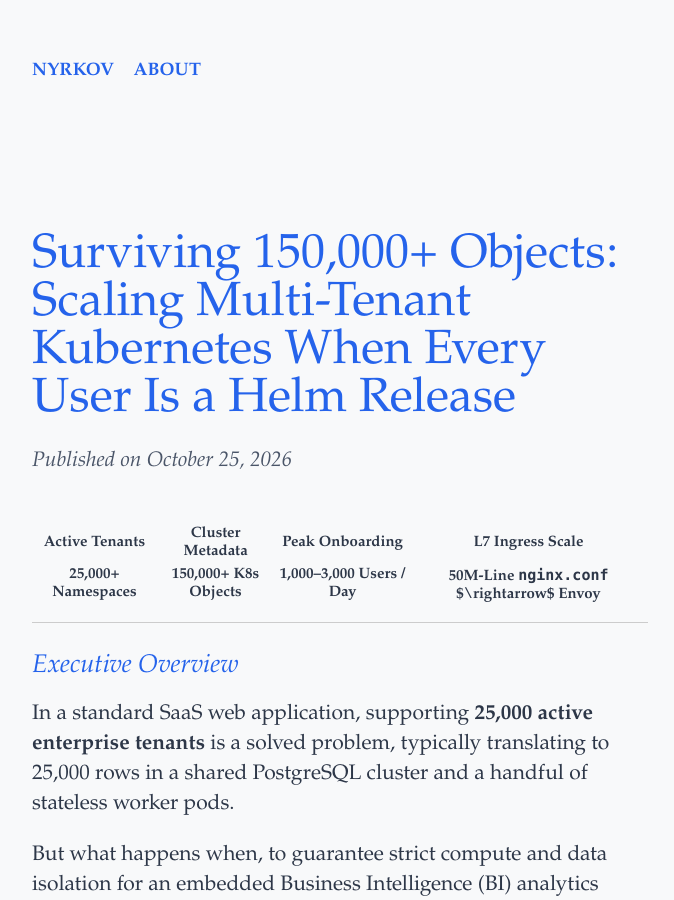
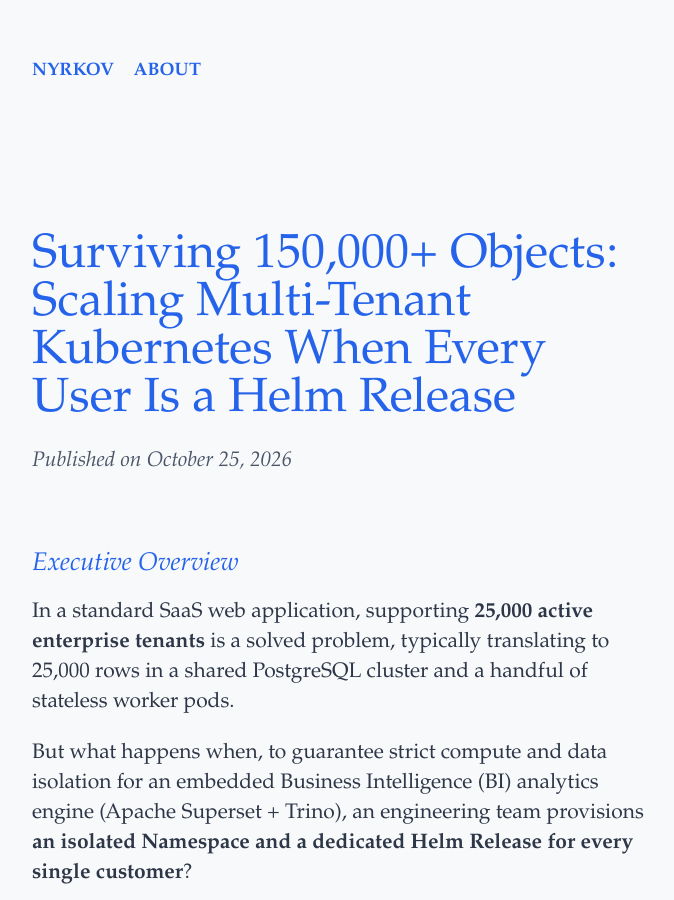
Before and after one commit to IlyaNyrkov/IlyaNyrkov.github.io, a Jekyll site: the page built from _posts/2026-10-25-surviving-150k-kubernetes.md, in a window 1280 px wide and 900 px high. Shown: the whole window, without its empty margins (128-802 px from the left). Built offline with Jekyll 4.4.1, drawn with Linux system fonts in a browser that asks for light colours; some web fonts are replaced.

Commit message:
removed scale table from kubernetes article

```diff
--- a/_posts/2026-10-25-surviving-150k-kubernetes.md
+++ b/_posts/2026-10-25-surviving-150k-kubernetes.md
@@ -1,12 +1,6 @@
 ---
 layout: post
 title: "Surviving 150,000+ Objects: Scaling Multi-Tenant Kubernetes When Every User Is a Helm Release"
----
-
-| **Active Tenants** | **Cluster Metadata** | **Peak Onboarding** | **L7 Ingress Scale** |
-| :---: | :---: | :---: | :---: |
-| **25,000+ Namespaces** | **150,000+ K8s Objects** | **1,000–3,000 Users / Day** | **50M-Line `nginx.conf` $\rightarrow$ Envoy** |
-
 ---
 
 ### Executive Overview
```
